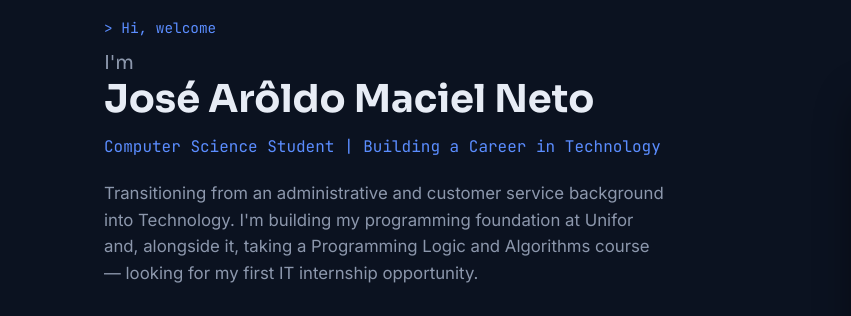
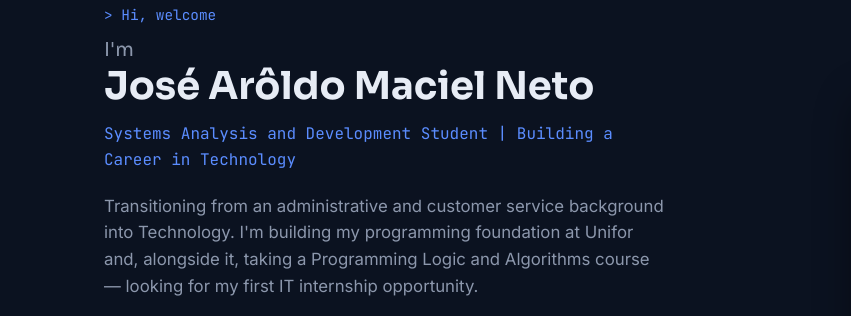
Before and after one commit to JoseAroldoMacielNeto/Portfolio, a plain HTML site: page en/index.html in a window 1280 px wide. Shown: the part 188-504 px from the top of the page, 0-851 px from the left. Drawn offline with Linux system fonts and the light colour scheme.

Commit message:
Corrige nome do curso no subtítulo da versão em inglês
Troca "Computer Science Student" por "Systems Analysis and Development Student" no subtítulo da página em inglês, para refletir o curso real.

```diff
--- a/en/index.html
+++ b/en/index.html
@@ -217,7 +217,7 @@
 <span class="hero-greeting" data-i18n="hero_greeting">I'm</span>
 <span class="hero-name">José Arôldo Maciel Neto</span>
 </h1>
-<p class="hero-subtitle" data-i18n="hero_subtitle">Computer Science Student | Building a Career in Technology</p>
+<p class="hero-subtitle" data-i18n="hero_subtitle">Systems Analysis and Development Student | Building a Career in Technology</p>
 <p class="hero-description" data-i18n="hero_description">Transitioning from an administrative and customer service background into Technology. I'm building my programming foundation at Unifor and, alongside it, taking a Programming Logic and Algorithms course — looking for my first IT internship opportunity.</p>
 <div class="hero-buttons">
 <a class="btn btn-primary" data-i18n="hero_btn_projetos" href="#projetos">View Projects</a>
```
